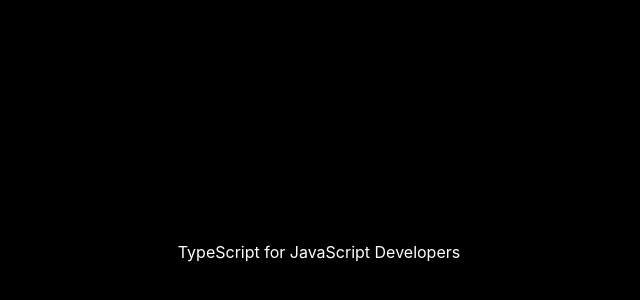
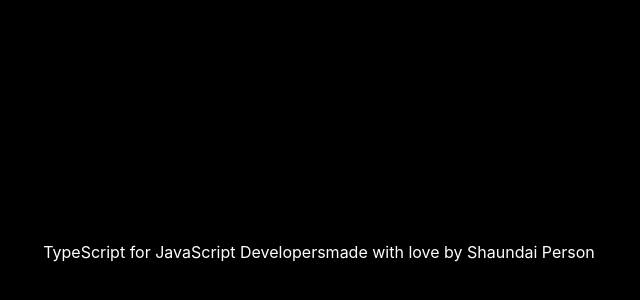
Before and after one commit to shaundai/TSforJSDevsSite, a React (Create React App) app: page / in a window 1280 px wide. Shown: the part 148-448 px from the top of the page, without its empty margins (321-961 px from the left). Built offline with nearby package versions, Linux system fonts and the light colour scheme.

Commit message:
add footer

```diff
--- a/src/App.js
+++ b/src/App.js
@@ -14,10 +14,15 @@
 color: white;
 `
 
+const Footer = styled.div`
+color: white;
+`
+
 const App = () => {
   return (
     <Container>
         <Header>TypeScript for JavaScript Developers</Header>
+        <Footer>made with love by Shaundai Person</Footer>
     </Container>
   )
 }
```
